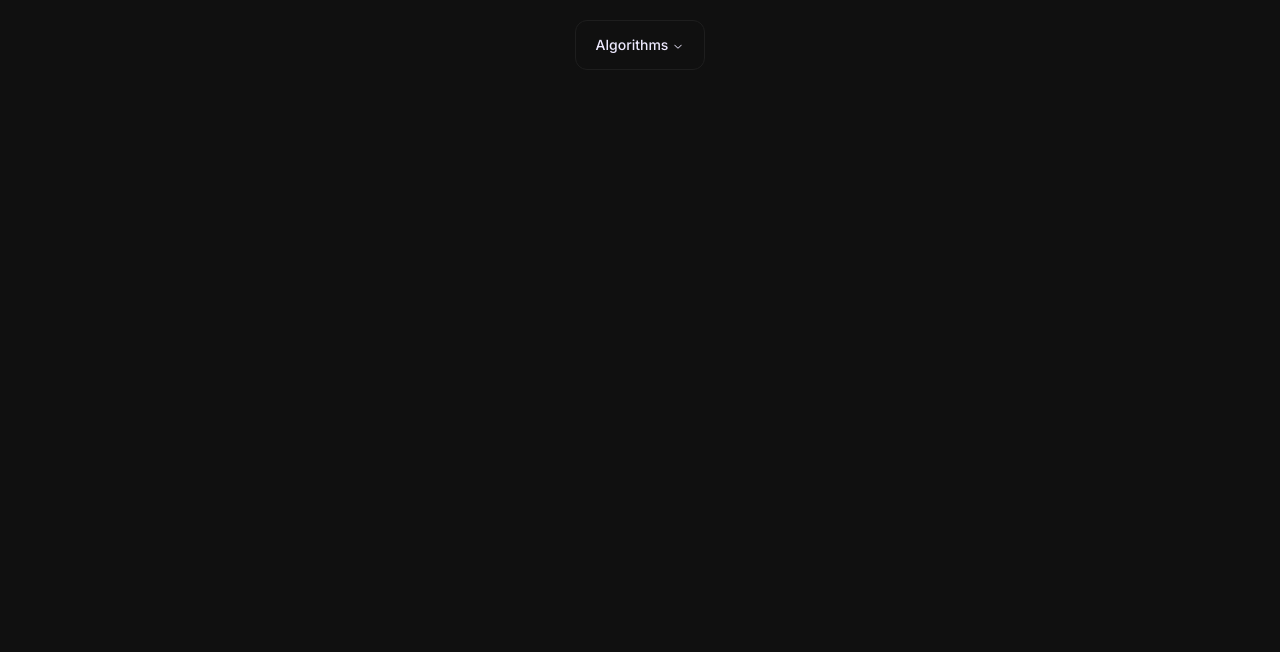
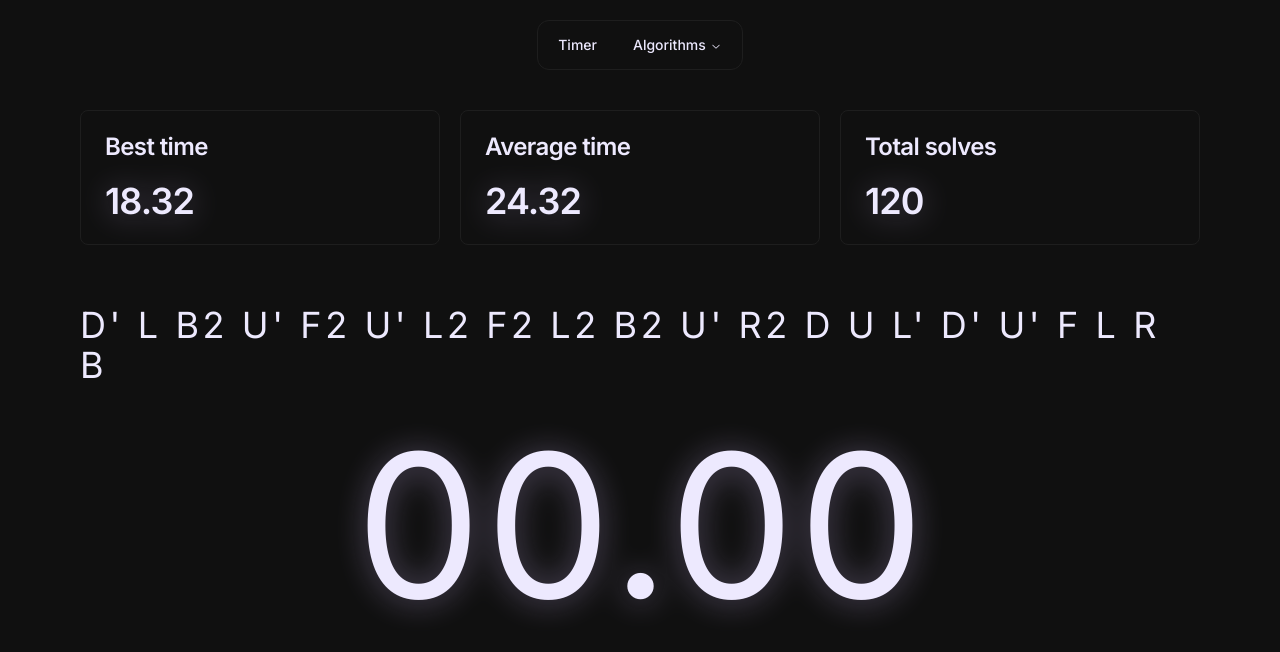
Before and after one commit to EmmanuelBayona/cube-algorithms-nextjs, a Next.js app: page /dash/timer in a window 1280 px wide. Shown: the top 652 px of the page. Built offline with nearby package versions, Linux system fonts and the light colour scheme.

Commit message:
Refactor Timer component and DashNavbar
The commit message suggests that the developer has made changes to the Timer component and DashNavbar.

```diff
--- a/app/dash/timer/page.tsx
+++ b/app/dash/timer/page.tsx
@@ -11,29 +11,28 @@ const CARDS_DATA = [
 
 export default function Timer() {
     return (
-        <></>
-        // <MaxWidthWrapper className="flex flex-col gap-10 pt-10">
+        <MaxWidthWrapper className="flex flex-col gap-10 pt-10">
 
-        //     <section className="grid grid-cols-1 lg:grid-cols-3 gap-5 mb-5">
-        //         {
-        //             CARDS_DATA.map((item, index) => (
-        //                 <Card key={index}>
-        //                     <CardHeader>
-        //                         <CardTitle>{item.title}</CardTitle>
-        //                     </CardHeader>
+            <section className="grid grid-cols-1 lg:grid-cols-3 gap-5 mb-5">
+                {
+                    CARDS_DATA.map((item, index) => (
+                        <Card key={index}>
+                            <CardHeader>
+                                <CardTitle>{item.title}</CardTitle>
+                            </CardHeader>
 
-        //                     <CardContent>
-        //                         <span className="text-4xl font-semibold leading-none tracking-tight drop-shadow-text">{item.value}</span>
-        //                     </CardContent>
-        //                 </Card>
-        //             ))
-        //         }
-        //     </section>
+                            <CardContent>
+                                <span className="text-4xl font-semibold leading-none tracking-tight drop-shadow-text">{item.value}</span>
+                            </CardContent>
+                        </Card>
+                    ))
+                }
+            </section>
 
-        //     <Scramble />
+            <Scramble />
 
-        //     <TimerClock />
+            <TimerClock />
 
-        // </MaxWidthWrapper>
+        </MaxWidthWrapper>
     )
 }
--- a/components/dash-navbar.tsx
+++ b/components/dash-navbar.tsx
@@ -12,13 +12,13 @@ export const DashNavbar = () => {
         <NavigationMenu className="mx-auto">
             <NavigationMenuList>
 
-                {/* <NavigationMenuItem>
+                <NavigationMenuItem>
                     <Link href="/dash/timer" legacyBehavior passHref>
                         <NavigationMenuLink className={NavigationMenuTriggerStyle()}>
                             Timer
                         </NavigationMenuLink>
                     </Link>
-                </NavigationMenuItem> */}
+                </NavigationMenuItem>
 
                 <NavigationMenuItem>
                     <NavigationMenuTrigger>Algorithms</NavigationMenuTrigger>
--- a/components/timer-clock.tsx
+++ b/components/timer-clock.tsx
@@ -20,7 +20,7 @@ export const TimerClock = () => {
 
     return (
         <div className="w-full flex justify-center">
-            <span className="text-7xl md:text-9xl lg:text-[200px] drop-shadow-text">{formatTime(elapsedTime)}</span>
+            <span className="text-7xl md:text-9xl lg:text-[200px] drop-shadow-text tabular-nums">{formatTime(elapsedTime)}</span>
         </div>
     )
 
```
